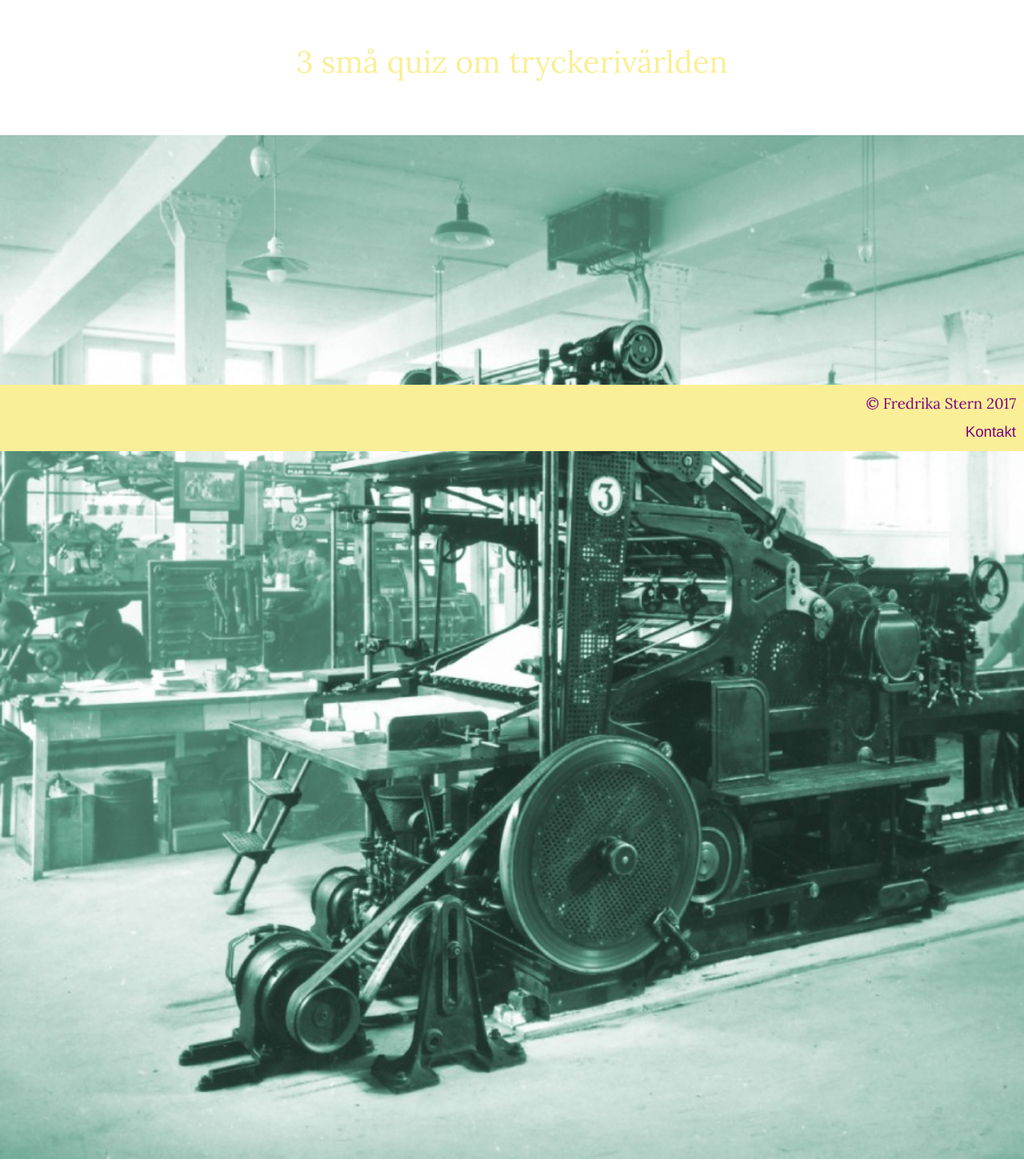
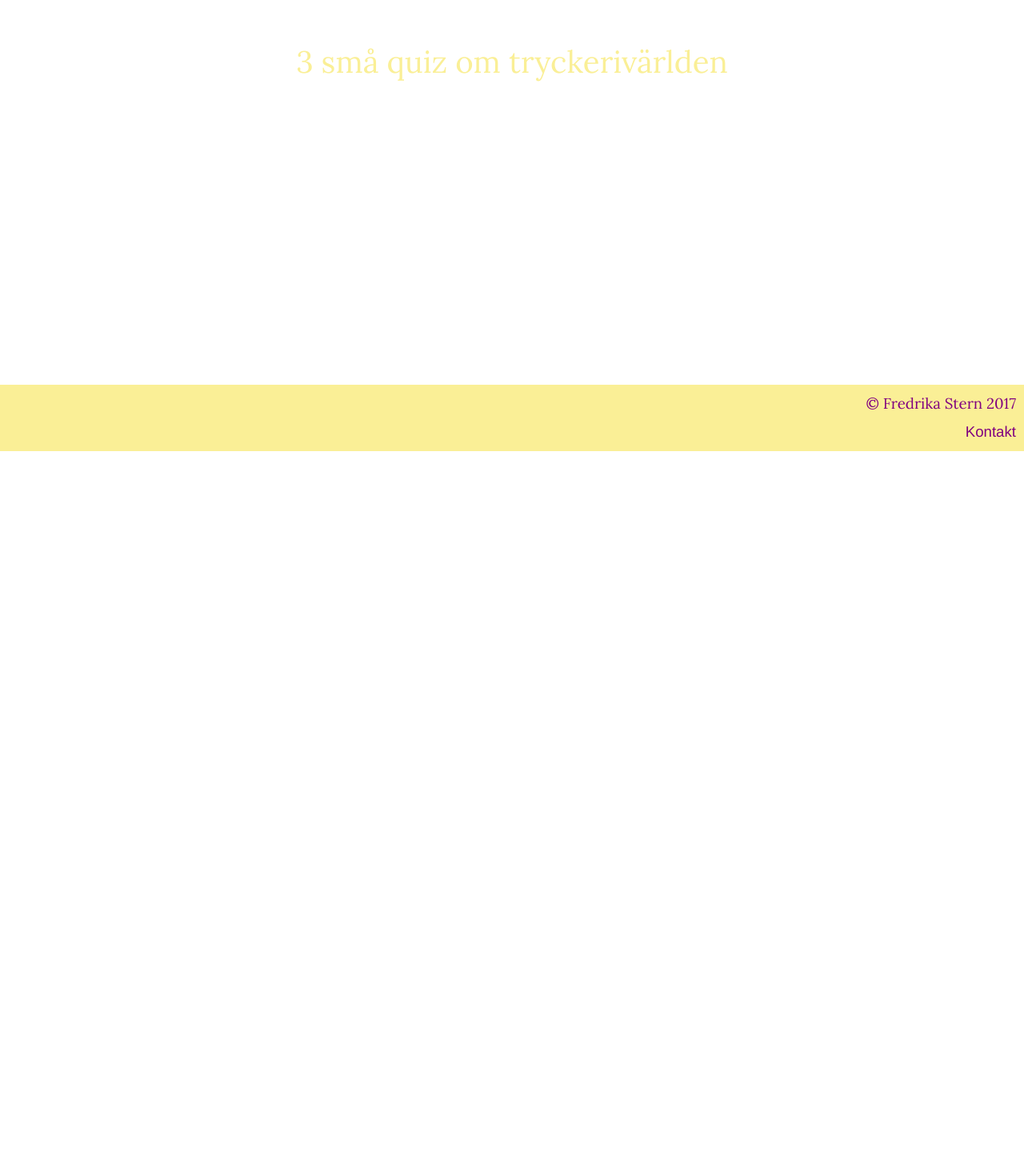
Before and after one commit to FreddieStern/Quizproject, a Django app: page / in a window 1280 px wide. Shown: the part 236-1705 px from the top of the page at 80% size. After the commit the page ends 800 px from the top, so only its background shows below. Run offline with Django 3.2, Linux system fonts and the light colour scheme; data that the repository does not hold is empty; some libraries are stand-ins or nearby versions.

Commit message:
#8Deployed  #9Go live  #10Changed CSS

```diff
--- a/quiz/templates/startpage.html
+++ b/quiz/templates/startpage.html
@@ -36,7 +36,7 @@
 				{% endfor %}
 			</ul>
 		</div>
-<img src="/static/tryckpress.jpg" width="100%">
+<!-- <img src="/static/tryckpress.jpg" width="100%"> -->
 		<br>
 		<br>
 		<div class="footer">
```
